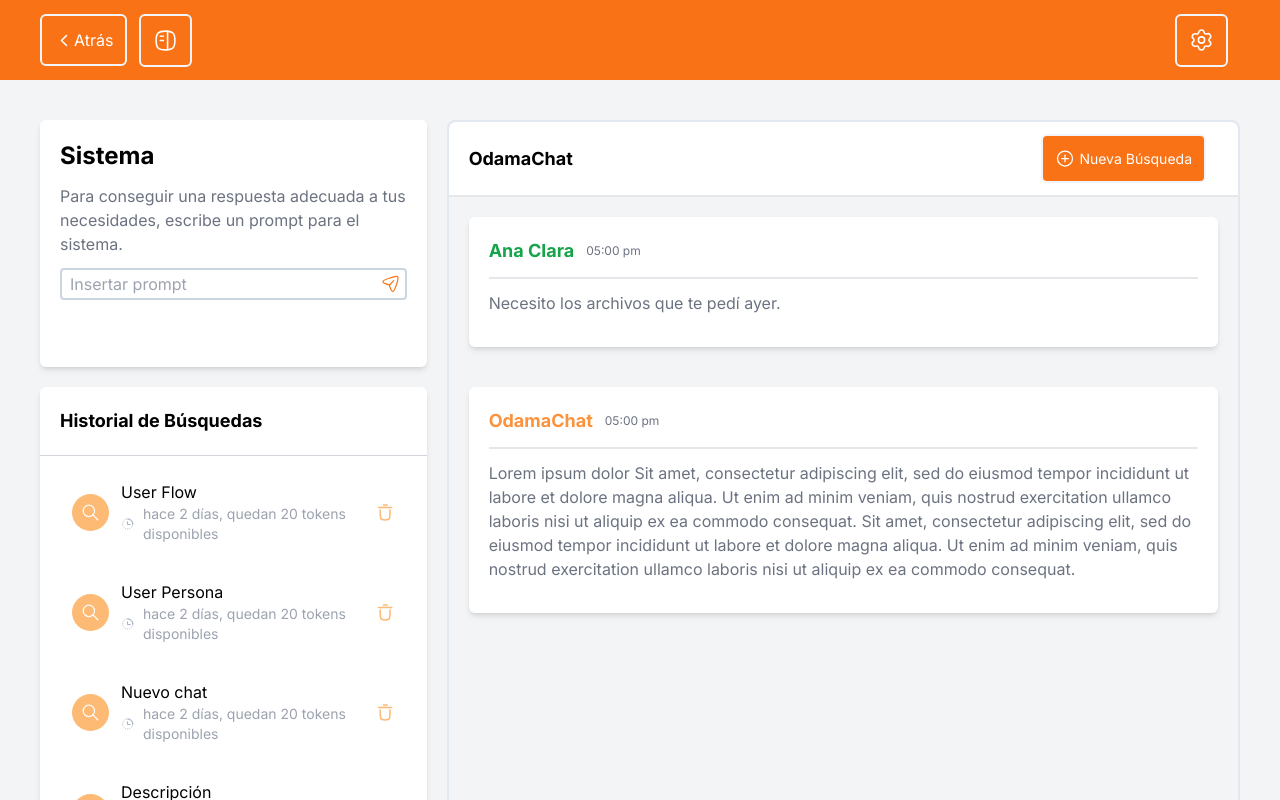
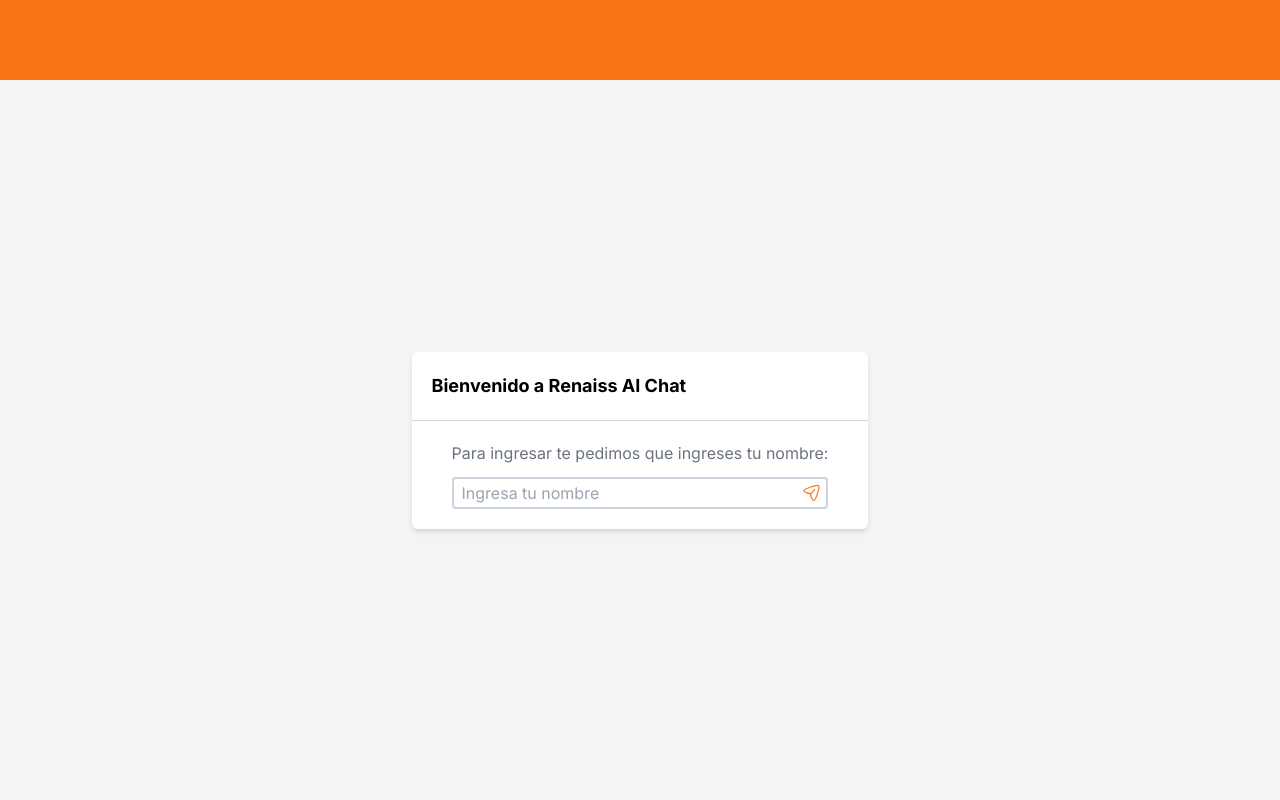
Before and after one commit to nabigudi/shaina-ai-chat-app, a Next.js app: page / in a window 1280 px wide. Shown: the top 800 px of the page. Built offline with nearby package versions, Linux system fonts and the light colour scheme.

Commit message:
add main page, fix styling

```diff
--- a/src/app/page.tsx
+++ b/src/app/page.tsx
@@ -1,20 +1,37 @@
 "use client"
-import Chat from '@/components/Chat'
-import Sidebar from '@/components/Sidebar'
-import { useAppSelector } from '@/redux/hooks'
-import { selectShowSidebar } from '@/redux/selectors/commonSelectors';
+import Send from '@/assets/svg/send.svg'
+import { updateCurrentUser } from '@/redux/slices/commonSlice'
+import { useState } from 'react';
+import { useAppDispatch } from '@/redux/hooks';
+import { useRouter } from 'next/navigation';
 
 export default function Home() {
-  const isShowSidebar = useAppSelector(selectShowSidebar);
+  const [value, setValue] = useState('');
+  const dispatch = useAppDispatch();
+  const router = useRouter()
+
+  const onClickAction = () => {
+    dispatch(updateCurrentUser(value));
+    router.push('/search')
+  }
 
   return (
-    <main className="flex h-[90dvh] bg-gray-100 text-black flex-col items-center justify-between p-10">
-      <div className="grid grid-cols-3 gap-5">
-        <div className={`${isShowSidebar ? 'flex': 'hidden'} transition-[display] duration-700 ease-in-out`}>
-          <Sidebar/>
+    <main className="flex h-[90dvh] bg-gray-100 text-black flex-col items-center justify-center p-10">
+      <div className="h-auto shadow-md rounded-md divide-y divide-gray-300 bg-white">
+        <div className="text-lg font-bold p-5">
+          Bienvenido a Renaiss AI Chat
         </div>
-        <div className={`${isShowSidebar ? 'col-span-2' : 'col-span-3'}`}>
-          <Chat />
+        <div className="px-10 py-5">
+          <p className="text-gray-500 pb-3">Para ingresar te pedimos que ingreses tu nombre:</p>
+          <div className="relative w-full">
+            <input type="text" value={value} className="border-2 border-slate-300 rounded h-8 w-full px-2 py-1" placeholder="Ingresa tu nombre"
+              onChange={e => {setValue(e.currentTarget.value)}}/>
+            <div className="absolute right-0.5 top-0.5">
+            <button className= "p-1 text-base inline-flex items-center cursor-pointer" onClick={()=>onClickAction()}>
+              <Send className="text-sm"/>
+            </button>
+            </div>
+          </div>
         </div>
       </div>
     </main>
--- /dev/null
+++ b/src/app/search/page.tsx
@@ -0,0 +1,22 @@
+"use client"
+import Chat from '@/components/Chat'
+import Sidebar from '@/components/Sidebar'
+import { useAppSelector } from '@/redux/hooks'
+import { selectShowSidebar } from '@/redux/selectors/commonSelectors';
+
+export default function Home() {
+  const isShowSidebar = useAppSelector(selectShowSidebar);
+
+  return (
+    <main style={{height: 'calc(100dvh - 80px)'}} className="flex bg-gray-100 text-black flex-col items-center justify-between p-10">
+      <div className="grid grid-cols-3 gap-5 ">
+        <div className={`${isShowSidebar ? 'flex': 'hidden'} transition-[display] duration-700 ease-in-out h-[85dvh]`}>
+          <Sidebar/>
+        </div>
+        <div className={`${isShowSidebar ? 'col-span-2' : 'col-span-3'}`}>
+          <Chat />
+        </div>
+      </div>
+    </main>
+  )
+}
--- a/src/components/Box/index.tsx
+++ b/src/components/Box/index.tsx
@@ -11,7 +11,7 @@
           {title}
         </div>
       }
-    {children}
+      {children}
     </div>
   )
 }
--- a/src/components/Header/index.tsx
+++ b/src/components/Header/index.tsx
@@ -7,14 +7,26 @@
 import { useAppSelector, useAppDispatch } from '@/redux/hooks'
 import { updateShowSidebar } from '@/redux/slices/commonSlice'
 import { selectShowSidebar } from '@/redux/selectors/commonSelectors';
+import { updateCurrentUser } from '@/redux/slices/commonSlice'
+import { useRouter, usePathname } from 'next/navigation';
 
 const Header = () => {
   const dispatch = useAppDispatch();
   const currentSidebar = useAppSelector(selectShowSidebar);
+  const router = useRouter();
+  const pathname = usePathname();
+
+  const backButtonAction = () => {
+    dispatch(updateCurrentUser(''));
+    router.push('/')
+  }
+
   return (
-    <div className="bg-orange-500 h-[10dvh] px-10 flex justify-between">
+    <div className="bg-orange-500 h-[80px] px-10 flex justify-between">
+      {pathname !== '/' &&
+        <>
           <div className="flex items-center">
-        <Button>
+            <Button onClick={backButtonAction}>
               <ChevronLeft className="text-sm"/> Atrás
             </Button>
 
@@ -22,12 +34,13 @@
               {currentSidebar ? <Sidebar className="text-sm"/> : <SidebarSelected className="text-sm"/>}
             </Button>
           </div>
-
           <div className="flex items-center">
             <Button>
               <Settings className="text-sm"/>
             </Button>
           </div>
+        </>
+      }
     </div>
   )
 }
--- a/src/components/SearchItem/index.tsx
+++ b/src/components/SearchItem/index.tsx
@@ -36,7 +36,7 @@
   });
 
   return (
-    <div className={`mx-5 my-3 p-3 text-base flex items-center ${isSelected ? 'bg-orange-50' : 'bg-white'}`} onClick={onClick}>
+    <div className={`mx-5 my-3 p-3 text-base flex items-center h-[70px] ${isSelected ? 'bg-orange-50' : 'bg-white'}`} onClick={onClick}>
       <div className= "bg-orange-300 p-2 mr-3 text-base inline-flex items-center rounded-full">
         <Search className="text-sm"/>
       </div>
--- a/src/components/Sidebar/index.tsx
+++ b/src/components/Sidebar/index.tsx
@@ -11,8 +11,8 @@
   const selectedHistoryItem = useAppSelector(selectSelectedHistory);
 
   return (
-    <aside className="w-full grid grid-rows-4 gap-5">
-      <div>
+    <aside className="w-full flex flex-col h-full">
+      <div className="basis-1/4 mb-5 grow-0 shrink-0">
         <Box>
           <div className="p-5">
             <h1 className="text-2xl font-bold pb-3">Sistema</h1>
@@ -22,11 +22,11 @@
         </Box>
       </div>
 
-      <div className="row-span-3">
+      <div className="basis-3/4 grow">
         <Box title="Historial de Búsquedas">
-          <div className="w-full overflow-auto scroll-smooth">
-            <div>
-            {historyList.map((item) =>
+          <div className="">
+            <div className='overflow-auto h-[54dvh]'>
+              {historyList.map((item) =>
                <SearchItem
                   key={item.id}
                   title={item.title}
@@ -37,6 +37,7 @@
                 />
             )}
             </div>
+
           </div>
         </Box>
       </div>
--- a/src/redux/slices/searchesSlice.ts
+++ b/src/redux/slices/searchesSlice.ts
@@ -57,6 +57,18 @@
     title: 'User Flow 2',
     createdAt: '2023-11-21',
     left: 20,
+  },
+  {
+    id: 18,
+    title: 'User Flow 3',
+    createdAt: '2023-11-21',
+    left: 20,
+  },
+  {
+    id: 19,
+    title: 'User Flow 4',
+    createdAt: '2023-11-21',
+    left: 6,
   }
 ]
 // Define the initial state using that type
```
Lines whose indentation alone changed are shown as unchanged.
